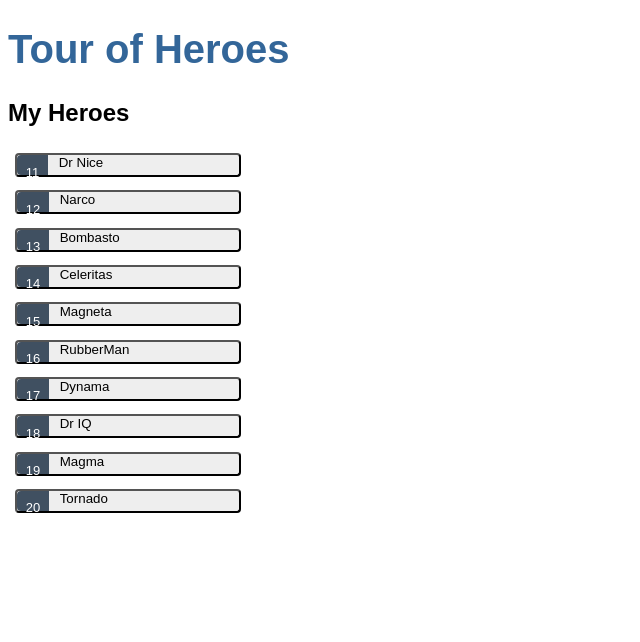
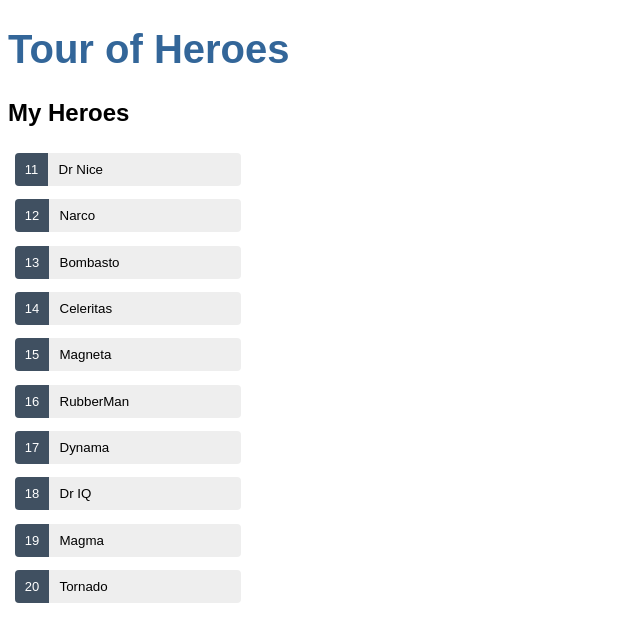
Before and after one commit to HoutarouOreki/angular-tour-of-heroes, an Angular app: page / in a window 1280 px wide. Shown: the top 642 px of the page, without its empty margins (0-640 px from the left). Built offline with nearby package versions, Linux system fonts and the light colour scheme.

Commit message:
adjust style of Heroes list buttons

```diff
--- a/src/app/heroes/heroes.component.css
+++ b/src/app/heroes/heroes.component.css
@@ -1,4 +1,5 @@
 /* HeroesComponent's private CSS styles */
+
 .heroes {
     margin: 0 0 2em 0;
     list-style-type: none;
@@ -18,11 +19,16 @@
     background-color: #EEE;
     margin: .5em;
     padding: 0;
-    height: 1.6em;
     border-radius: 4px;
     display: flex;
-    align-items: stretch;
-    height: 1.8em;
+    align-items:center;
+    height: min-content;
+    border: none;
+  }
+
+  .heroes button span {
+      padding: 10px;
+      height: min-content;
   }
 
   .heroes button:hover {
@@ -32,22 +38,22 @@
   }
 
   .heroes button:active {
-    background-color: #525252;
+    background-color: darkcyan;
     color: #fafafa;
   }
 
   .heroes button.selected {
-    background-color: black;
+    background-color: cornflowerblue;
     color: white;
   }
 
   .heroes button.selected:hover {
-    background-color: #505050;
+    background-color: skyblue;
     color: white;
   }
 
   .heroes button.selected:active {
-    background-color: black;
+    background-color: darkcyan;
     color: white;
   }
 
```
